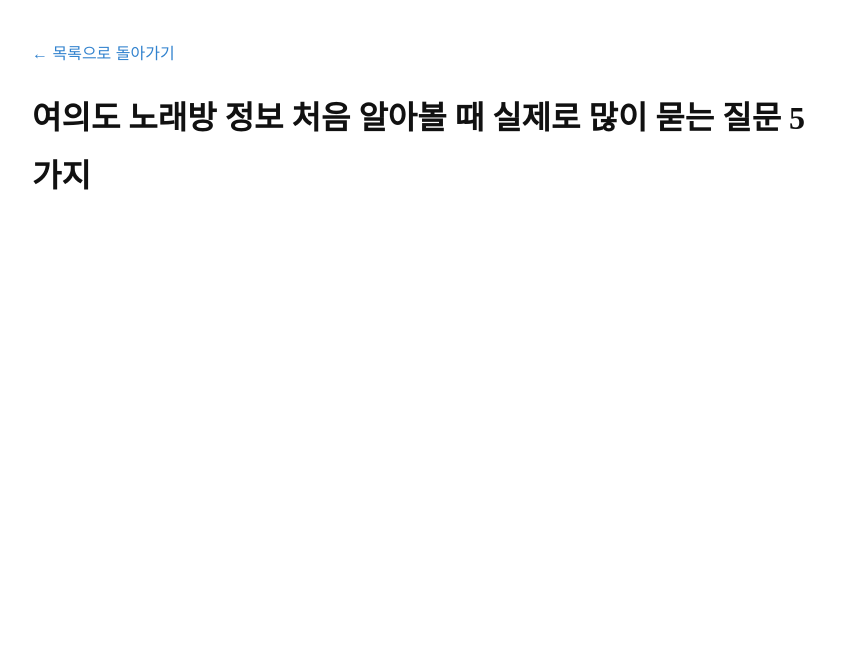
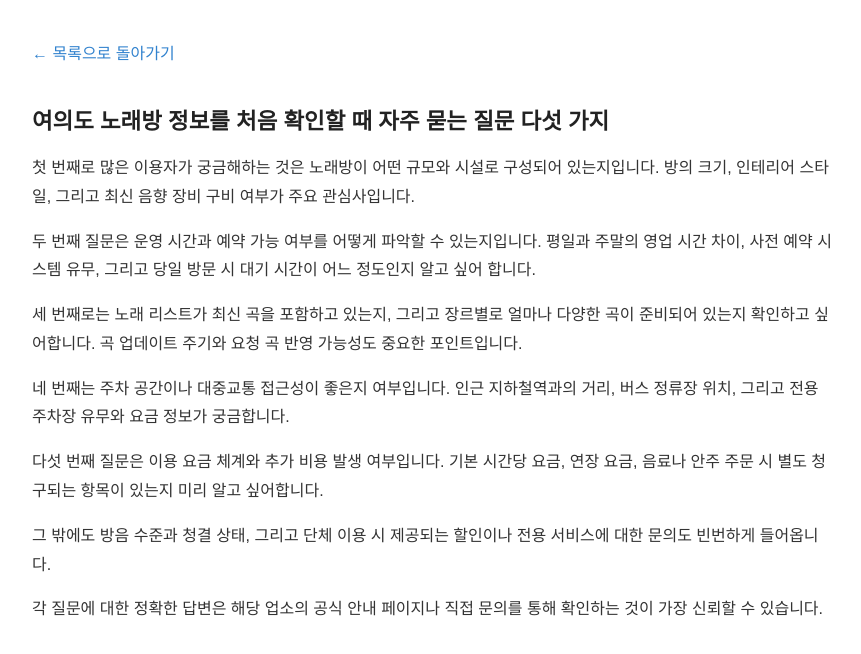
Before and after one commit to tidalhss-star/bp-t3b06-yd-kb-info, a plain HTML site: page posts/qa-001-7nk0sq.html in a window 1280 px wide. Shown: the whole page, without its empty margins (208-1069 px from the left). Drawn offline with Linux system fonts and the light colour scheme.

Commit message:
fix: 프롬프트 유출·한자 조각·반복 파손 제거 (1 files)

```diff
--- a/posts/qa-001-7nk0sq.html
+++ b/posts/qa-001-7nk0sq.html
@@ -20,9 +20,14 @@
     <a href="../index.html">← 목록으로 돌아가기</a>
   </header>
   <main>
-    <h1>여의도 노래방 정보 처음 알아볼 때 실제로 많이 묻는 질문 5가지</h1>
-    <article>
-
+<h2>여의도 노래방 정보를 처음 확인할 때 자주 묻는 질문 다섯 가지</h2>
+<p>첫 번째로 많은 이용자가 궁금해하는 것은 노래방이 어떤 규모와 시설로 구성되어 있는지입니다. 방의 크기, 인테리어 스타일, 그리고 최신 음향 장비 구비 여부가 주요 관심사입니다.</p>
+<p>두 번째 질문은 운영 시간과 예약 가능 여부를 어떻게 파악할 수 있는지입니다. 평일과 주말의 영업 시간 차이, 사전 예약 시스템 유무, 그리고 당일 방문 시 대기 시간이 어느 정도인지 알고 싶어 합니다.</p>
+<p>세 번째로는 노래 리스트가 최신 곡을 포함하고 있는지, 그리고 장르별로 얼마나 다양한 곡이 준비되어 있는지 확인하고 싶어합니다. 곡 업데이트 주기와 요청 곡 반영 가능성도 중요한 포인트입니다.</p>
+<p>네 번째는 주차 공간이나 대중교통 접근성이 좋은지 여부입니다. 인근 지하철역과의 거리, 버스 정류장 위치, 그리고 전용 주차장 유무와 요금 정보가 궁금합니다.</p>
+<p>다섯 번째 질문은 이용 요금 체계와 추가 비용 발생 여부입니다. 기본 시간당 요금, 연장 요금, 음료나 안주 주문 시 별도 청구되는 항목이 있는지 미리 알고 싶어합니다.</p>
+<p>그 밖에도 방음 수준과 청결 상태, 그리고 단체 이용 시 제공되는 할인이나 전용 서비스에 대한 문의도 빈번하게 들어옵니다.</p>
+<p>각 질문에 대한 정확한 답변은 해당 업소의 공식 안내 페이지나 직접 문의를 통해 확인하는 것이 가장 신뢰할 수 있습니다.</p>
 </main>
 </body>
 </html>
```
